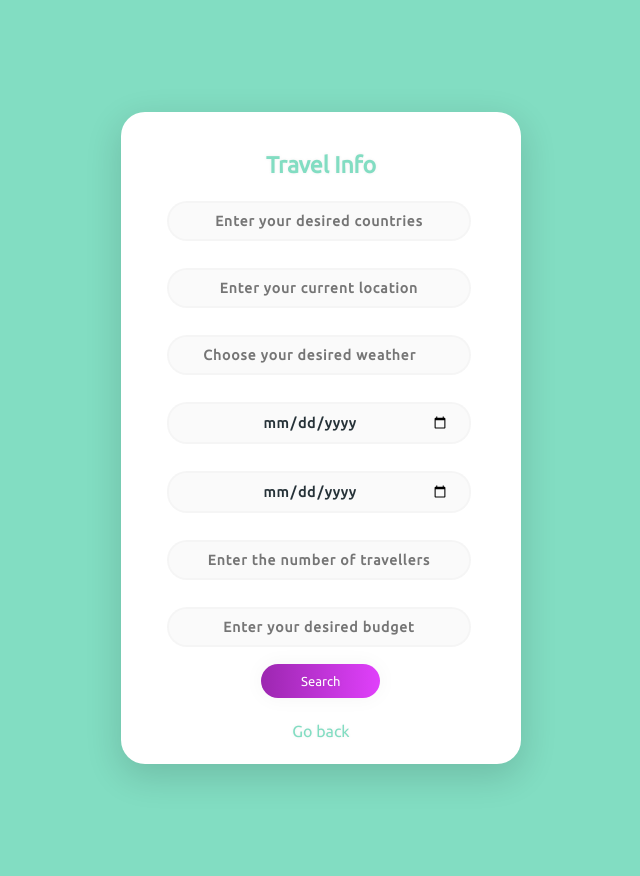
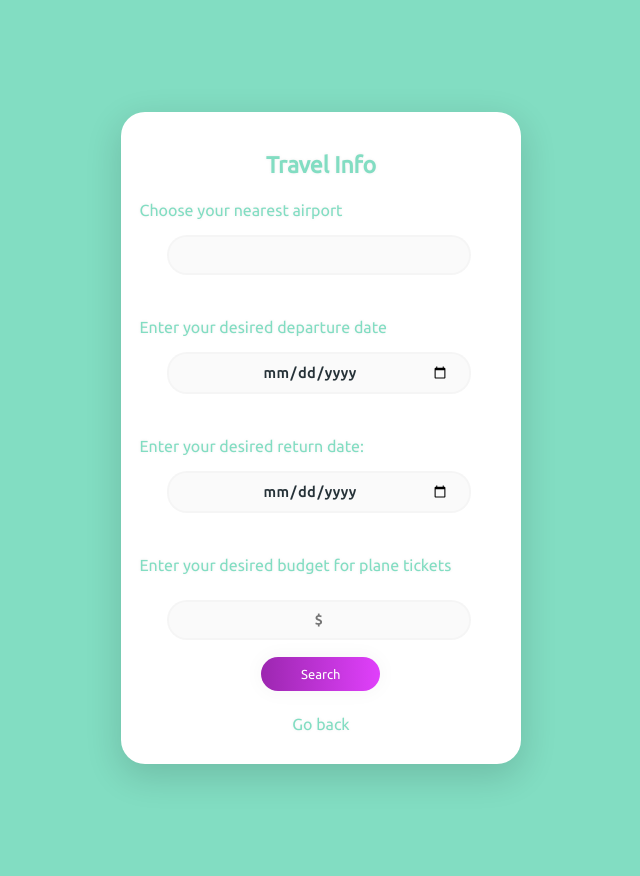
Before and after one commit to aeram0/Flight-Finder, a Python web app: template code/templates/info.html in a window 1280 px wide. Shown: the whole page, without its empty margins (319-959 px from the left). Run offline with Jinja, Linux system fonts and the light colour scheme; the template is opened without the code that fills it, so the values that code supplies are empty; some libraries are stand-ins or nearby versions.

Commit message:
updated info page

```diff
--- a/code/templates/info.css
+++ b/code/templates/info.css
@@ -22,27 +22,9 @@
 
 
 
-    .countries {
-    width: 76%;
-    color: rgb(38, 50, 56);
-    font-weight: 700;
-    font-size: 14px;
-    letter-spacing: 1px;
-    background: rgba(136, 126, 126, 0.04);
-    padding: 10px 20px;
-    border: none;
-    border-radius: 20px;
-    outline: none;
-    box-sizing: border-box;
-    border: 2px solid rgba(0, 0, 0, 0.02);
-    margin-bottom: 50px;
-    margin-left: 46px;
-    text-align: center;
-    margin-bottom: 27px;
-    font-family: 'Ubuntu', sans-serif;
-    }
 
- .location {
+
+ .airport {
             width: 76%;
     color: rgb(38, 50, 56);
     font-weight: 700;
@@ -55,33 +37,11 @@
     outline: none;
     box-sizing: border-box;
     border: 2px solid rgba(0, 0, 0, 0.02);
-    margin-bottom: 50px;
     margin-left: 46px;
     text-align: center;
     margin-bottom: 27px;
     font-family: 'Ubuntu', sans-serif;
     }
-
- .weather {
-            width: 76%;
-    color: rgb(38, 50, 56);
-    font-weight: 700;
-    font-size: 14px;
-    letter-spacing: 1px;
-    background: rgba(136, 126, 126, 0.04);
-    padding: 10px 20px;
-    border: none;
-    border-radius: 20px;
-    outline: none;
-    box-sizing: border-box;
-    border: 2px solid rgba(0, 0, 0, 0.02);
-    margin-bottom: 50px;
-    margin-left: 46px;
-    text-align: center;
-    margin-bottom: 27px;
-    font-family: 'Ubuntu', sans-serif;
-    }
-
 
 
  .departure {
@@ -124,25 +84,6 @@
     font-family: 'Ubuntu', sans-serif;
     }
 
- .passengers {
-            width: 76%;
-    color: rgb(38, 50, 56);
-    font-weight: 700;
-    font-size: 14px;
-    letter-spacing: 1px;
-    background: rgba(136, 126, 126, 0.04);
-    padding: 10px 20px;
-    border: none;
-    border-radius: 20px;
-    outline: none;
-    box-sizing: border-box;
-    border: 2px solid rgba(0, 0, 0, 0.02);
-    margin-bottom: 50px;
-    margin-left: 46px;
-    text-align: center;
-    margin-bottom: 27px;
-    font-family: 'Ubuntu', sans-serif;
-    }
 
  .budget {
             width: 76%;
@@ -157,6 +98,7 @@
     outline: none;
     box-sizing: border-box;
     border: 2px solid rgba(0, 0, 0, 0.02);
+    margin-top: 10px;
     margin-bottom: 50px;
     margin-left: 46px;
     text-align: center;
@@ -193,10 +135,3 @@
         color: #82DDC2;
         text-decoration: none
     }
-
-
-
-    @media (max-width: 600px) {
-        .main {
-            border-radius: 0px;
-        }
--- a/code/templates/info.html
+++ b/code/templates/info.html
@@ -13,23 +13,29 @@
   <div class="main">
     <p class="sign" align="center">Travel Info</p>
     <form class="form1">
-      <input class="countries" type="text" align="center" placeholder="Enter your desired countries">
-      <input class="location" type="text" align="center" placeholder="Enter your current location">
-
-    <input list="weather" id="weather_options" class="weather" name="weather" placeholder="Choose your desired weather">
 
 
-  <datalist id="weather">
-    <option value="<6°C">
-    <option value="Between 6°C and 17°C">
-    <option value="Between 18°C and 27°C">
-    <option value=">27°C">
+
+    <p>&nbsp&nbsp&nbsp&nbsp Choose your nearest airport</p>
+
+  <input list="airport" id="airport_options" class="airport" name="airport">
+
+
+ <datalist id="airport">
+    <option value="Option 1">
+    <option value="Option 2">
+    <option value="Option 3">
+    <option value="Option 4">
   </datalist>
 
+  <p>&nbsp&nbsp&nbsp&nbsp Enter your desired departure date</p>
+      <input class="departure" type="date" align="center" >
+  <p>&nbsp&nbsp&nbsp&nbsp Enter your desired return date:<p>
+      <input class="return" type="date" align="center">
 
-      <input class="departure" type="date" align="center" placeholder="Enter your desired departure date">       <input class="return" type="date" align="center" placeholder="Enter your desired return date">
-      <input class="passengers" type="text" align="center" placeholder="Enter the number of travellers">
-      <input class="budget" type="text" align="center" placeholder="Enter your desired budget">
+   <p>&nbsp&nbsp&nbsp&nbsp Enter your desired budget for plane tickets</p>
+
+      <input class="budget" type="text" align="center" placeholder="$">
 
 
       <a  class="submit" href=result_page.html align="center"> Search</a>
```
